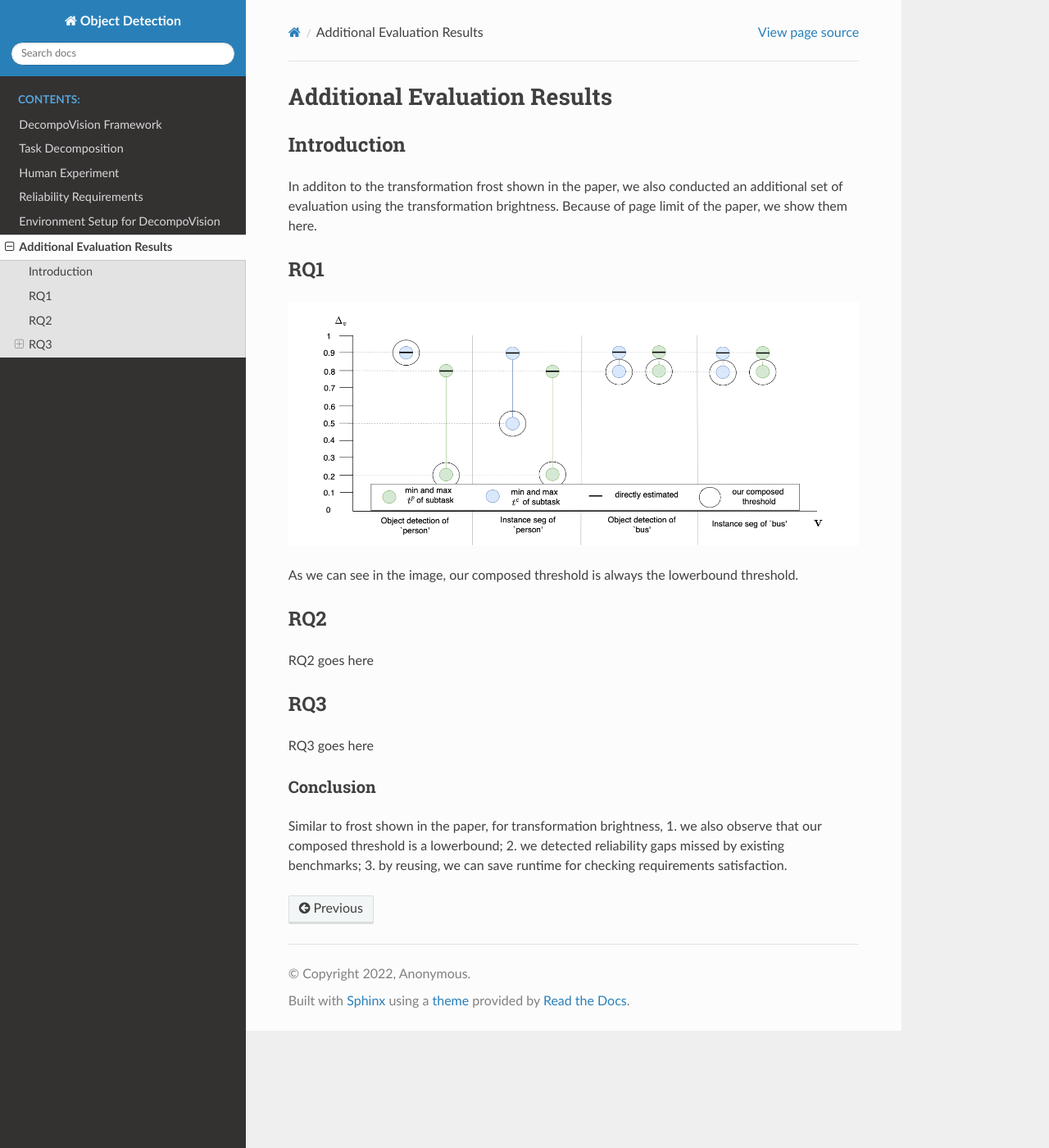
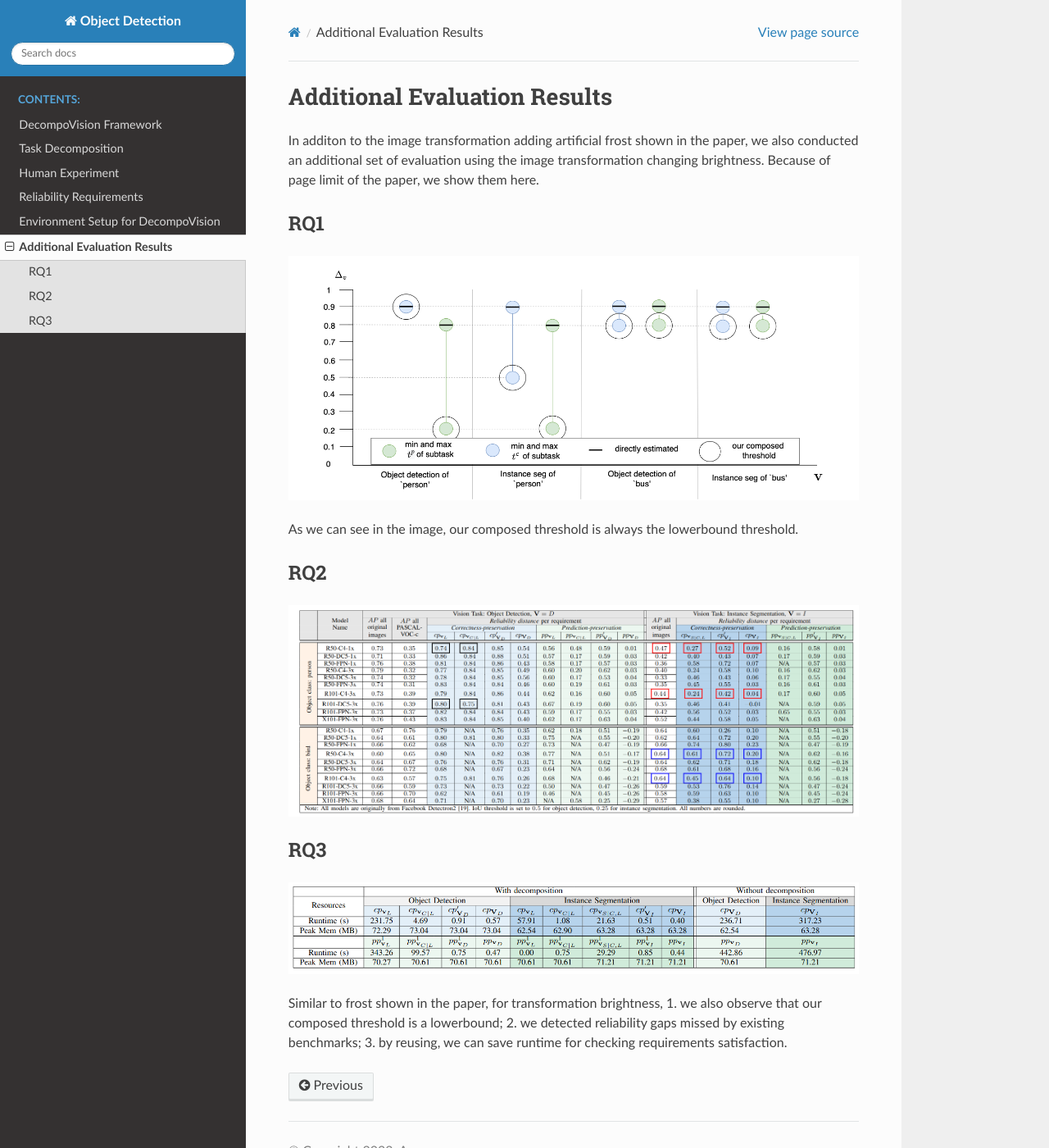
Before and after one commit to carolineeeeeee/DecompoVision, a Sphinx documentation site: the page built from doc/source/evaluation.rst, in a window 1280 px wide and 1400 px high. Shown: the whole window at 82% size. Built offline with Sphinx 7.4.7 and the Read the Docs theme 2.0.0, drawn with Linux system fonts in a browser that asks for light colours.

Commit message:
supplenentary

```diff
--- a/doc/source/evaluation.rst
+++ b/doc/source/evaluation.rst
@@ -2,9 +2,7 @@
 Additional Evaluation Results
 *****************************
 
-Introduction
-============
-In additon to the transformation frost shown in the paper, we also conducted an additional set of evaluation using the transformation brightness.
+In additon to the image transformation adding artificial frost shown in the paper, we also conducted an additional set of evaluation using the image transformation changing brightness.
 Because of page limit of the paper, we show them here.
 
 RQ1
@@ -16,13 +14,13 @@ As we can see in the image, our composed threshold is always the lowerbound thre
 
 RQ2
 ====
-RQ2 goes here
+.. image:: images/rq2b.png
+  :alt: RQ2 table with brightness
 
 RQ3
 ====
-RQ3 goes here
+.. image:: images/r3b.png
+  :alt: RQ3 table with brightness
 
 
-Conclusion
-----------
 Similar to frost shown in the paper, for transformation brightness, 1. we also observe that our composed threshold is a lowerbound; 2. we detected reliability gaps missed by existing benchmarks; 3. by reusing, we can save runtime for checking requirements satisfaction.
```
Also changed, not shown: doc/index.rst (+2 -9 lines), doc/source/envsetup.md (+10 -6 lines), doc/source/mturk.rst (+7 -8 lines), doc/source/requirements.rst (+6 -3 lines), doc/source/images/proc3.png (added), doc/source/images/r3b.png (added), doc/source/images/reqcompo.png (added), doc/source/images/rq2b.png (added).
